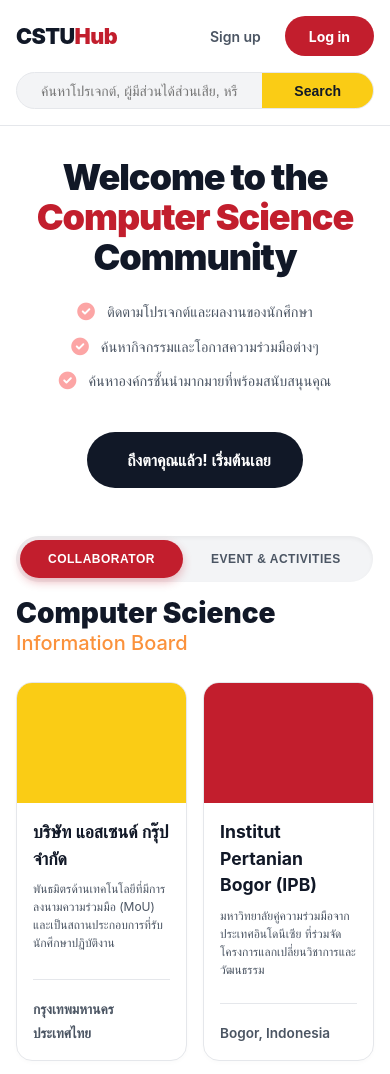
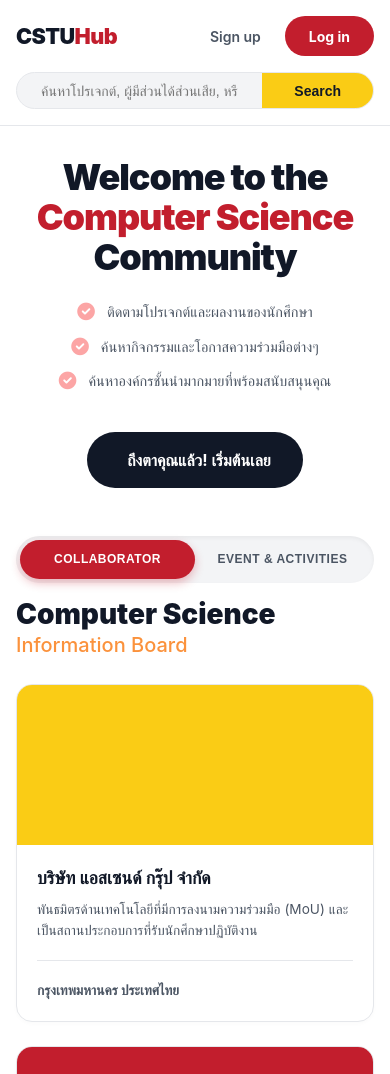
Before and after one commit to Micosz/Cs361-Group1-Project7, a plain HTML site: page src/index.html in a window 390 px wide. Shown: the top 1074 px of the page. Drawn offline with Linux system fonts and the light colour scheme.

Commit message:
edit mobile recursive

```diff
--- a/src/styles.css
+++ b/src/styles.css
@@ -484,13 +484,45 @@ main {
     .page-title { text-align: left; }
     .page-title h1 { font-size: 1.75rem; }
 
-    .grid { grid-template-columns: repeat(2, 1fr); gap: 1rem; }
+    .grid {
+        grid-template-columns: repeat(1, 1fr);
+        gap: 1.5rem;
+    }
 
     .card { min-height: auto; }
-    .card-thumbnail { height: 120px; }
-    .card-content { padding: 1rem; }
-    .card-desc { font-size: 0.75rem; }
-    .card-footer { flex-direction: column; align-items: flex-start; gap: 0.5rem; }
+    .card-thumbnail { height: 160px; }
+    .card-content { padding: 1.25rem; }
+    .card-content h3 { font-size: 1.1rem !important; margin-bottom: 0.5rem !important; }
+
+    .card-desc {
+        font-size: 0.85rem;
+        display: -webkit-box;
+        -webkit-line-clamp: 3;
+        line-clamp: 3;
+        -webkit-box-orient: vertical;
+        overflow: hidden;
+    }
+
+    .card-footer {
+        flex-direction: row;
+        align-items: center;
+        gap: 0.5rem;
+        margin-top: 1.25rem;
+        padding-top: 1rem;
+    }
+    .author-name { font-size: 0.85rem; }
 
     .footer-content { flex-direction: column; text-align: center; gap: 0.5rem; }
+
+    .tabs {
+        width: 100%;
+        display: flex;
+    }
+
+    .tab {
+        flex: 1;
+        padding: 0.8rem 0.5rem;
+        font-size: 0.75rem;
+        white-space: nowrap;
+    }
 }
```
